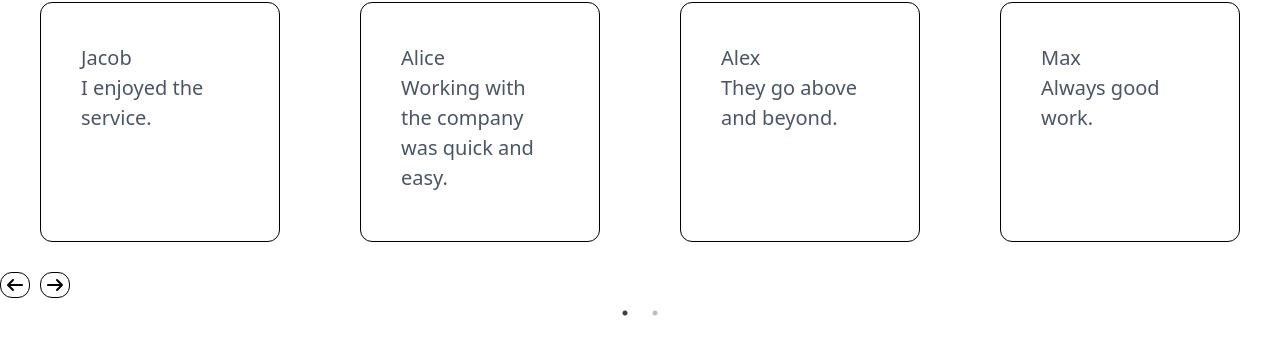
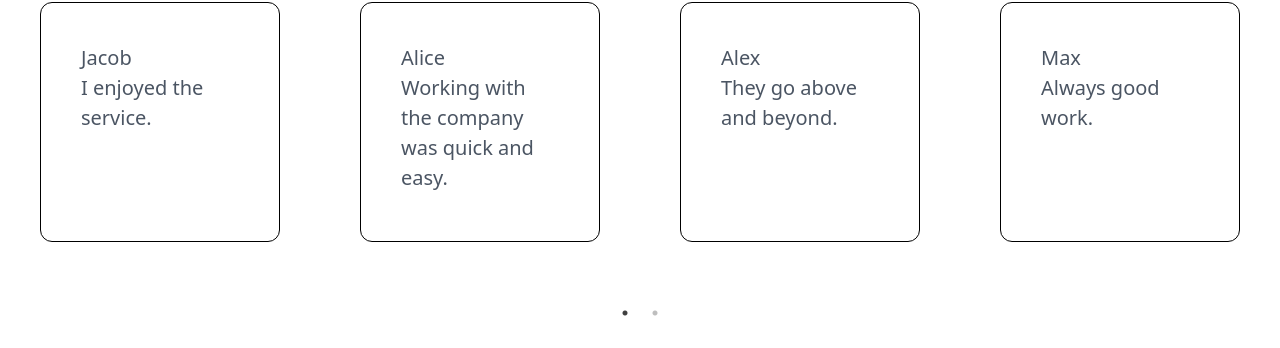
Before and after one commit to abelucsd/small-business-template-frontend, a React (Vite) app in the folder frontend/: page / in a window 1280 px wide. Shown: the part 1962-2310 px from the top of the page. Built offline with nearby package versions, Linux system fonts and the light colour scheme; no server answers.

Commit message:
release/v1.03
* Includes:
  - Remove unused variables.

```diff
--- a/frontend/package.json
+++ b/frontend/package.json
@@ -19,6 +19,7 @@
     "axios": "^1.11.0",
     "react-dom": "^19.1.1",
     "react-hook-form": "^7.62.0",
+    "react-icons": "^5.5.0",
     "react-router-dom": "^7.8.2",
     "react-slick": "^0.31.0",
     "slick-carousel": "^1.8.1",
--- a/frontend/src/storefront/pages/products/ProductDetail.tsx
+++ b/frontend/src/storefront/pages/products/ProductDetail.tsx
@@ -6,10 +6,6 @@ import ProductInfo from "./productDetail/Info";
 import ProductOrder from "./productDetail/Order";
 import type { Product } from "./types";
 
-interface ProductDetailProps {
-  product: Product;
-  onAddToCart?: (product: Product) => void;
-}
 
 const ProductDetail = () => {
   const { id } = useParams<{ id: string }>();
--- a/frontend/src/storefront/pages/products/api/useProducts.tsx
+++ b/frontend/src/storefront/pages/products/api/useProducts.tsx
@@ -1,5 +1,5 @@
 import '@tanstack/react-query';
-import { useQuery, useMutation, useQueryClient } from '@tanstack/react-query';
+import { useQuery } from '@tanstack/react-query';
 import { useState } from 'react';
 import {
   getProducts,
--- a/frontend/src/storefront/pages/products/table/TableCore.tsx
+++ b/frontend/src/storefront/pages/products/table/TableCore.tsx
@@ -1,6 +1,6 @@
 import { useTableContext } from "./TableContext";
 import type { Product } from "../types";
-import { useEffect } from "react";
+
 
 interface TableCoreProps {
   renderProduct: (product: Product, index: number) => React.ReactNode;
--- a/frontend/src/storefront/pages/storefront/api/useFeaturedProducts.tsx
+++ b/frontend/src/storefront/pages/storefront/api/useFeaturedProducts.tsx
@@ -1,5 +1,5 @@
 import '@tanstack/react-query';
-import { useQuery, useMutation, useQueryClient } from '@tanstack/react-query';
+import { useQuery } from '@tanstack/react-query';
 import {
   getFeaturedProducts,
 } from './featuredProducts.api';
--- a/frontend/src/storefront/pages/storefront/sections/Testimonials.tsx
+++ b/frontend/src/storefront/pages/storefront/sections/Testimonials.tsx
@@ -19,7 +19,7 @@ function SampleNextArrow(props:any) {
   const { className, style, onClick } = props;
   return (
     <FontAwesomeIcon
-      className={`border rounded-xl p-1 absolute bottom-0 left-10 cursor-pointer`}
+      className={`${className} border rounded-xl p-1 absolute bottom-0 left-10 cursor-pointer`}
       style={{ ...style, display: "block"}}
       onClick={onClick}
       icon={faArrowRight}
@@ -31,7 +31,7 @@ function SamplePrevArrow(props:any) {
   const { className, style, onClick } = props;
   return (
     <FontAwesomeIcon
-      className={`border rounded-xl p-1 absolute bottom-0 cursor-pointer`}
+      className={`${className} border rounded-xl p-1 absolute bottom-0 cursor-pointer`}
       style={{ ...style, display: "block"}}
       onClick={onClick}
       icon={faArrowLeft}
--- a/frontend/src/storefront/shared/components/Card.tsx
+++ b/frontend/src/storefront/shared/components/Card.tsx
@@ -1,4 +1,4 @@
-import React, { type ReactNode } from 'react'
+import { type ReactNode } from 'react'
 
 interface CardProps {
   children: ReactNode;
--- a/frontend/src/storefront/shared/components/NavbarMobile.tsx
+++ b/frontend/src/storefront/shared/components/NavbarMobile.tsx
@@ -1,4 +1,3 @@
-import React, { useEffect } from 'react';
 import { navList } from '../../utils/data';
 import { useCategories } from '../api/useCategories';
 import { Link, useNavigate } from 'react-router-dom';
```
Also changed, not shown: 1 other file (tests, documents, lock files or other folders).
